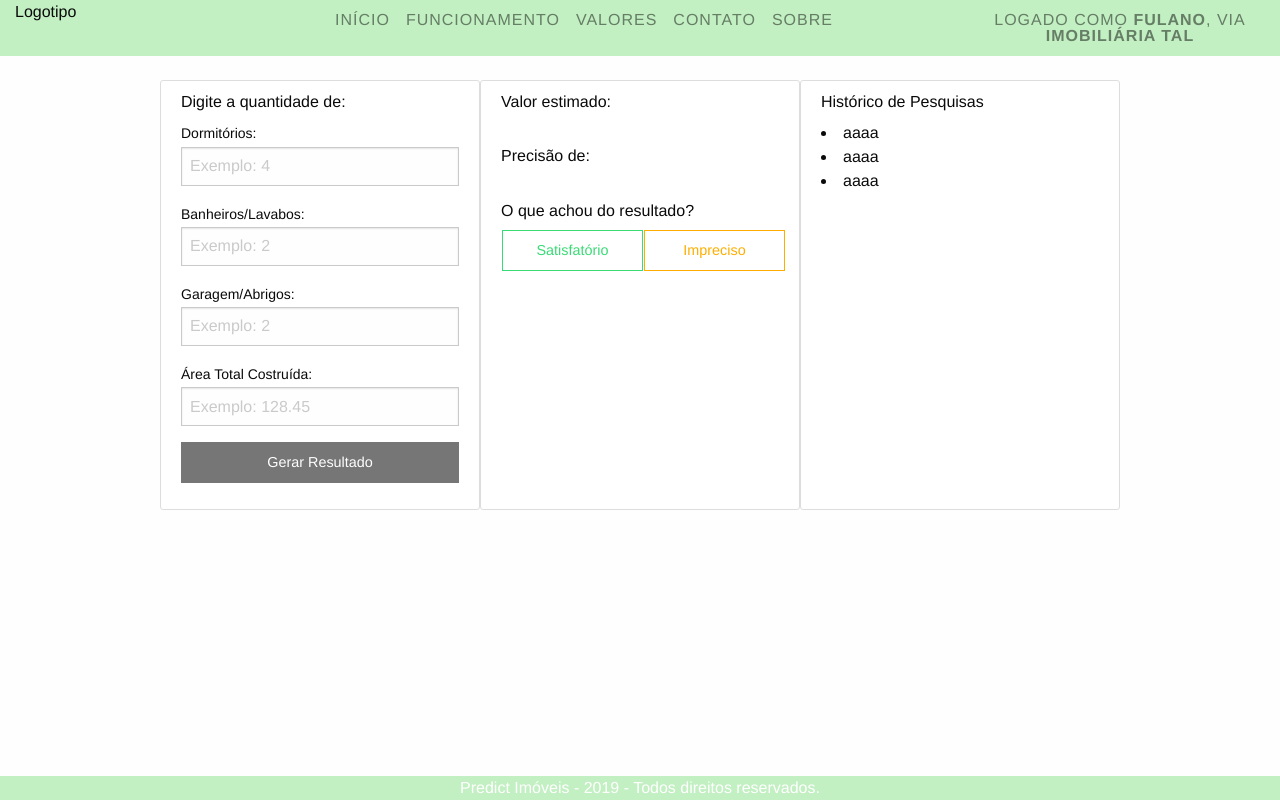
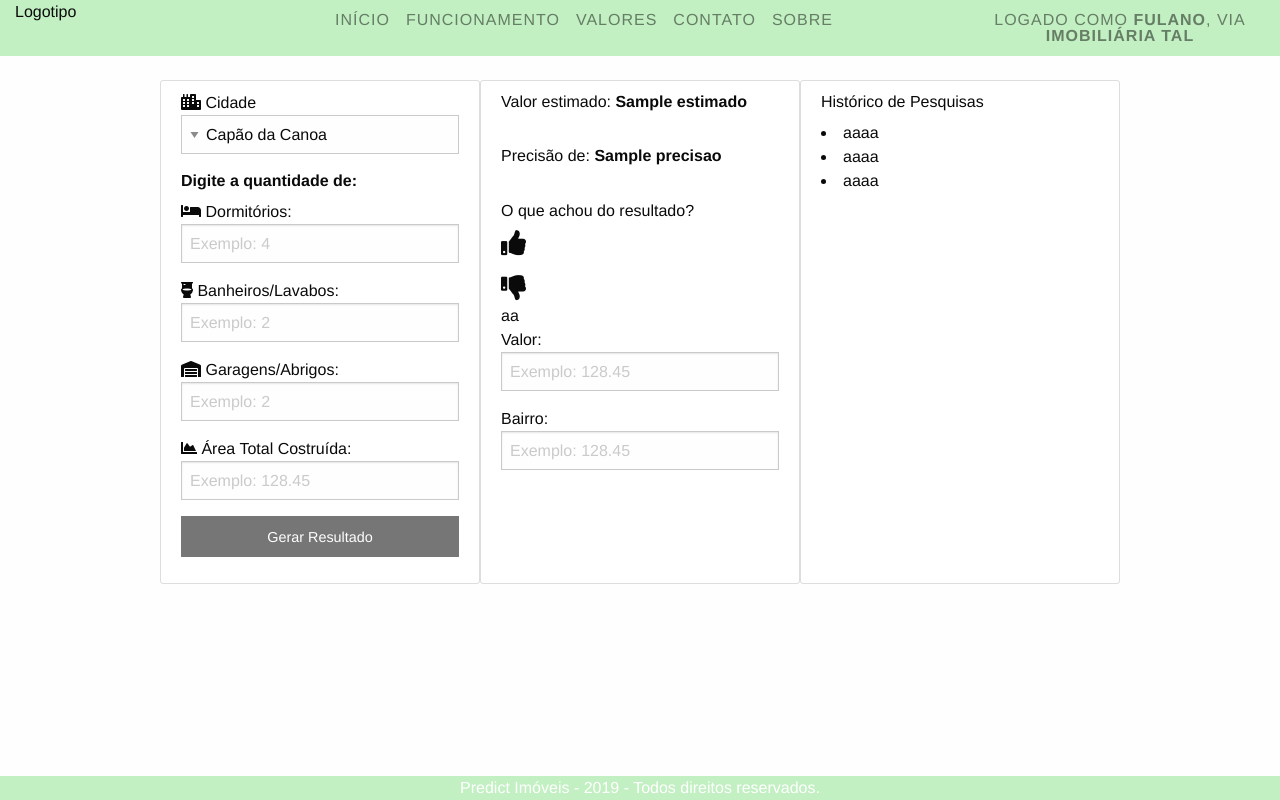
Before and after one commit to kerenskybr/predict_imoveis, a Flask app: template predictimoveis/templates/sistema.html in a window 1280 px wide. Run offline with Flask 2, Linux system fonts and the light colour scheme; the template is opened without the code that fills it: values that come from a table or form of the project are taken from there, most other values are stand-ins (such as "Sample title", 1, 10 or a date in 2020); parts of the project's set-up code (start-up, migrations or seed data) failed here and were passed over; some libraries are stand-ins or nearby versions.

Commit message:
Atualizado novos arquivos

```diff
--- a/predictimoveis/forms.py
+++ b/predictimoveis/forms.py
@@ -15,8 +15,8 @@ class FormRegistro(FlaskForm):
 	submit = SubmitField('Registrar')
 
 class FormSistema(FlaskForm):
-	dorms = IntegerField('Dormitórios', validators=[DataRequired(), Length(min=0, max=10)])
-	banho = IntegerField('Banhos', validators=[DataRequired(), Length(min=0, max=10)])
-	vagas = IntegerField('Vagas', validators=[DataRequired(), Length(min=0, max=4)])
-	area = FloatField('Área Total', validators=[DataRequired(),Length(min=10, max=1000)])
+	dorms = IntegerField('Dormitórios', validators=[DataRequired()])
+	banhos = IntegerField('Banhos', validators=[DataRequired()])
+	vagas = IntegerField('Vagas', validators=[DataRequired()])
+	area = FloatField('Área Total', validators=[DataRequired()])
 	submit = SubmitField('Calcular')
--- a/predictimoveis/models.py
+++ /dev/null
@@ -1 +0,0 @@
-models.py
--- a/predictimoveis/templates/layout.html
+++ b/predictimoveis/templates/layout.html
@@ -15,6 +15,8 @@
 
 <!-- foundation-rtl.min.css: Compressed CSS with right-to-left reading direction -->
 <link rel="stylesheet" href="https://cdn.jsdelivr.net/npm/foundation-sites@6.5.1/dist/css/foundation-rtl.min.css" integrity="sha256-XlxeWxDsQfPdu4qiEAxQAng3/qnJhvZOZN/gZn0p71A= sha384-S/sFafRa3RAsKpyPwVCUZO8sjM+Sxh4qrVEC/XA9X0LXu7PduBaHpp3oWUyUq0qS sha512-T65eRA7TK5abF14H5Ovs6ov3lRSJkMEY7aI4B6nEtBA+kbtdhXwC2KO46kS4f68ysRXW5+Zu66054x369DRvYw==" crossorigin="anonymous">
+
+<link rel="stylesheet" href="https://use.fontawesome.com/releases/v5.6.3/css/all.css" integrity="sha384-UHRtZLI+pbxtHCWp1t77Bi1L4ZtiqrqD80Kn4Z8NTSRyMA2Fd33n5dQ8lWUE00s/" crossorigin="anonymous">
 </head>
 <body>
 
@@ -61,5 +63,7 @@
 <script>
       $(document).foundation();
     </script>
+
+
 </body>
 </html>
--- a/predictimoveis/templates/registro.html
+++ b/predictimoveis/templates/registro.html
@@ -16,11 +16,16 @@
 			<fieldset class="cell">
 				<label>Nome de Usuário
           		<input type="text" placeholder="Nome Fantasia, Nome da Imobiliária">
+
+
+
         		</label>
 				</fieldset>
 
 				<label>Email
           		<input type="email" placeholder="Coloque seu e-mail">
+
+
         		</label>
 				</fieldset>
 
--- a/predictimoveis/templates/sistema.html
+++ b/predictimoveis/templates/sistema.html
@@ -1,70 +1,118 @@
 {% extends "layout.html" %}
 
 {% block content %}
+<style>
+.fa {
+  font-size: 25px;
+  cursor: pointer;
+  user-select: none;
+}
 
+.fa:hover {
+  color: green;
+}
+</style>
 <div class="cell">
 	<br>
 </div>
 
-<div class="grid-x">
+<div class="grid-x" >
 	<div class="cell auto">
 
 	</div>
-	<div class="cell small-3 content-section">
-		<h6>Digite a quantidade de:</h6>
+
+
+	<form class="cell small-3 content-section"  method="POST">
+		{{ form.hidden_tag() }}
+
+
+		<i class="fas fa-city"></i>
+		Cidade
+  		<select>
+    	<option value="husker">Capão da Canoa</option>
+
+  		</select>
+
+
+		<h6><b>Digite a quantidade de:</b></h6>
 
 		<fieldset class="cell">
-		<label>Dormitórios:
-         <input type="text" placeholder="Exemplo: 4">
-         </label>
+		<i class="fas fa-bed"></i>
+		Dormitórios:
+
+         {{ form.dorms(type="text", placeholder="Exemplo: 4") }}
+
 		 </fieldset>
 
 
 		<fieldset class="cell">
-		<label>Banheiros/Lavabos:
-         <input type="text" placeholder="Exemplo: 2">
-         </label>
+		<i class="fas fa-toilet"></i>
+        Banheiros/Lavabos:
+         {{ form.banhos(type="text", placeholder="Exemplo: 2") }}
+
 		 </fieldset>
 
 
 		<fieldset class="cell">
-		<label>Garagem/Abrigos:
-         <input type="text" placeholder="Exemplo: 2">
-         </label>
+			<i class="fas fa-warehouse"></i>
+			Garagens/Abrigos:
+         {{ form.vagas(type="text", placeholder="Exemplo: 2")}}
+
 		 </fieldset>
 
 
 		<fieldset class="cell">
-		<label>Área Total Costruída:
-         <input type="text" placeholder="Exemplo: 128.45">
-         </label>
-		 </fieldset>
-		 <fieldset class="cell">
-		 	<input type="submit" class="button expanded secondary" value="Gerar Resultado">
+		<i class="fas fa-chart-area"></i>
+		Área Total Costruída:
+         {{ form.area(type="text", placeholder="Exemplo: 128.45") }}
 
 		 </fieldset>
 
-	</div>
+
+		 <fieldset class="cell">
+
+		 	{{ form.submit(class="button expanded secondary", value="Gerar Resultado") }}
+		 </fieldset>
+
+	</form>
 
 
 	<div class="cell small-3 content-section">
-		<h6>Valor estimado: </h6>
+		<h6>Valor estimado: <b>{{ estimado }}</b></h6>
 		<br>
-		<h6>Precisão de: </h6>
+		<h6>Precisão de: <b>{{ precisao }}</b> </h6>
 		<br>
-		<fieldset class="cell">
-			<h6>O que achou do resultado?</h6>
+
+		{% if estimado != 0 %}
+
+		<h6>O que achou do resultado?</h6>
+
+		<i onclick="satis(this)" class="fa fa-thumbs-up"></i>
+
+		<p id="obrigado"></p>
 
 
-		</fieldset>
+		<i onclick="impre(this)" class="fa fa-thumbs-down"></i>
 
-		<fieldset class="cell expanded button-group">
+		<div id="myDIV">
+			aa
+		</div>
+		<fieldset class="medium-2 cell">
 
-				<input type="submit" class="button hollow success" value="Satisfatório">
+			Valor:
 
-				<input type="submit" class="button hollow warning" value="Impreciso">
-				</fieldset>
+         {{ form.area(type="text", placeholder="Exemplo: 128.45") }}
 
+		 </fieldset>
+		 <fieldset class="cell">
+
+			Bairro:
+
+         {{ form.area(type="text", placeholder="Exemplo: 128.45") }}
+
+		 </fieldset>
+
+		{% endif %}
 	</div> <!-- div cell small-4 contente-section-->
 
 	<div class="cell small-3 content-section">
@@ -79,7 +127,15 @@
 	</div>
 </div>
 
+<script type="text/javascript">
 
-
-
+function satis() {
+  var x = document.getElementById("obrigado");
+    if (x.innerHTML === "none") {
+    x.innerHTML = "none";
+  } else {
+	x.innerHTML =  "<br>" +  "<i class='fas fa-glass-cheers'></i> Obrigado!"  {{ clear }};
+  }
+ }
+</script>
 {% endblock content %}
```
Also changed, not shown: predictimoveis/routes.py (+44 -5 lines), predictimoveis/static/meu.css (line endings or trailing spaces).
